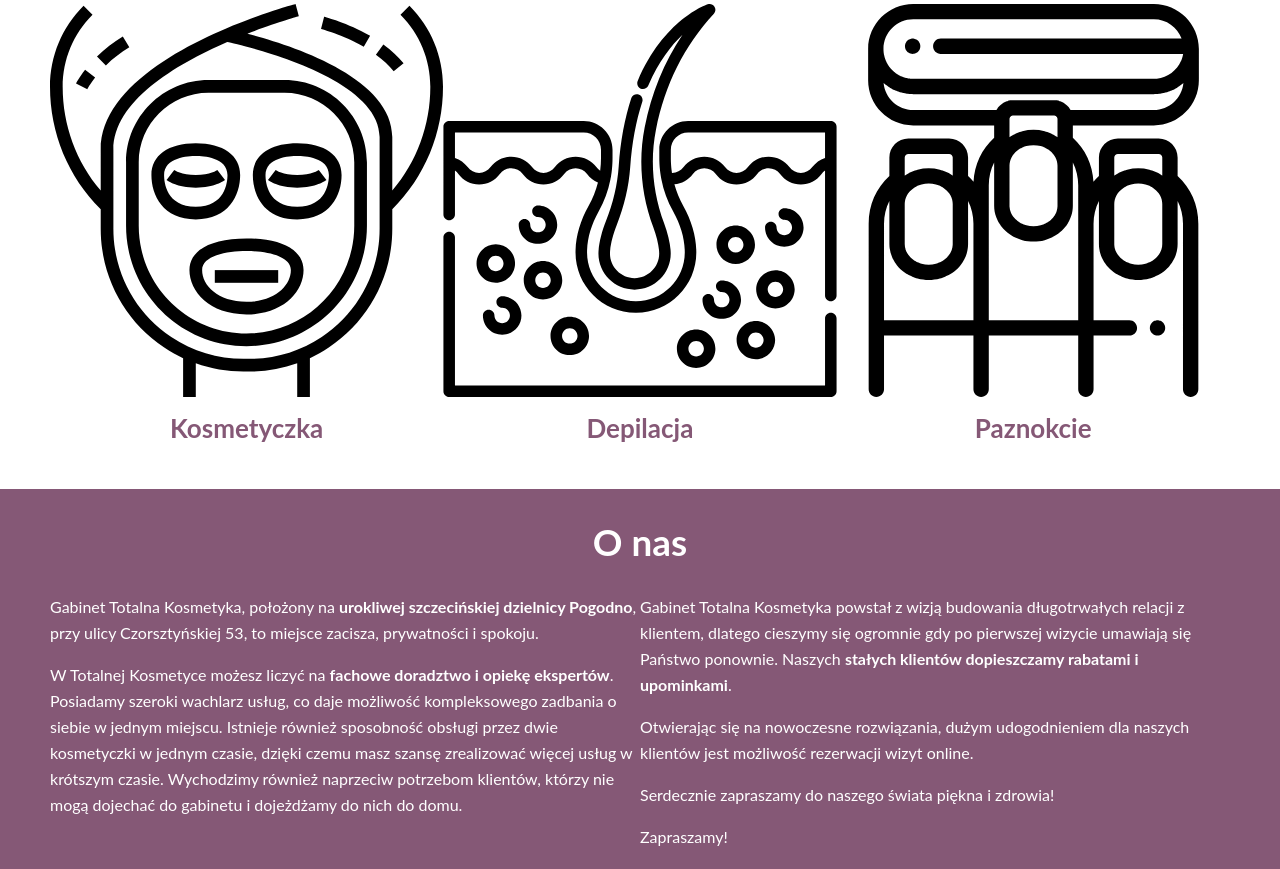
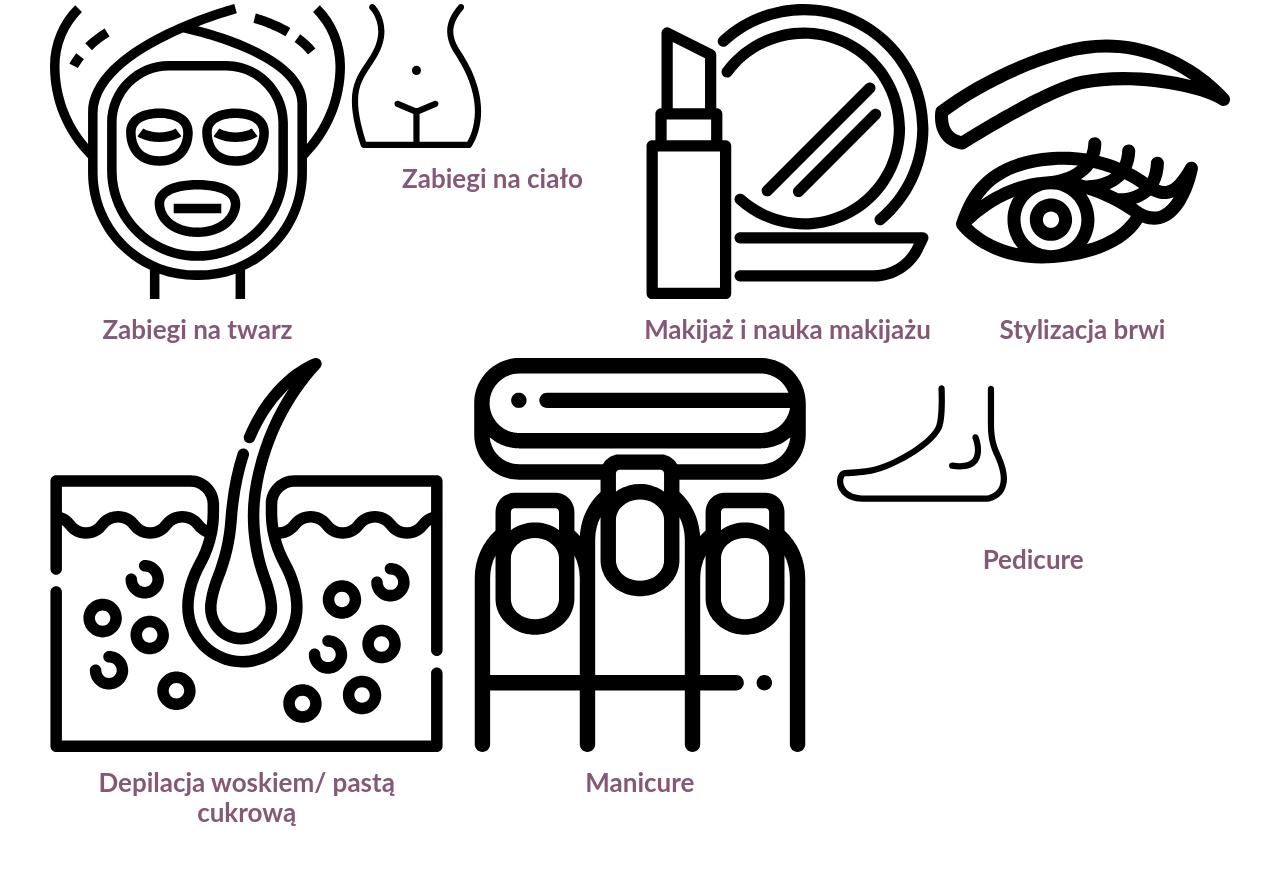
Before and after one commit to Anna-Bartkowiak/Projekt---Totalna-Kosmetyka, a website: page app/index.html in a window 1280 px wide. Shown: the part 768-1637 px from the top of the page. Drawn offline with Linux system fonts and the light colour scheme.

Commit message:
Adding icons.

```diff
--- a/app/index.html
+++ b/app/index.html
@@ -47,17 +47,39 @@
 			<div class="row">
 				<div class="row__medium-3">
 					<img src="assets/images/icons/svg/008-face-mask.svg" alt="kosmetyczka, zabiegi na twarz, zabiegi na ciało, stylizacja brwi i rzęs, makijaż dzienny, makijaż ślubny, makijaż wieczorowy, nauka makijażu, mezoterapia tlenowa, mineralny zabieg na ciało, peeling ciała, masaż próżniowy, dopełnianie rzęs, henna brwi, henna rzęs, przedłużanie rzęs, zagęszczanie rzęs, regulacja brwi, trwała na rzęsy, szczecin, lewobrzeże">
-					<h3 class="headline headline--centered headline--small headline--margin-small">Kosmetyczka</h3>
+					<h3 class="headline headline--centered headline--small headline--margin-small">Zabiegi na twarz</h3>
 				</div>
 
 				<div class="row__medium-3">
-					<img src="assets/images/icons/svg/epidermis.svg" alt="depilacja woskiem, depilacja pastą cukrową, regulacja brwi woskiem, depilacja bikini klasyczne, depilacja bikini francuskie, depilacja brazylijska, szczecin, lewobrzeże">
-					<h3 class="headline headline--centered headline--small headline--margin-small">Depilacja</h3>
+					<img src="assets/images/icons/svg/006-shape.svg" alt="depilacja woskiem, depilacja pastą cukrową, regulacja brwi woskiem, depilacja bikini klasyczne, depilacja bikini francuskie, depilacja brazylijska, szczecin, lewobrzeże">
+					<h3 class="headline headline--centered headline--small headline--margin-small">Zabiegi na ciało</h3>
 				</div>
 
 				<div class="row__medium-3">
-					<img src="assets/images/icons/svg/003-manicure.svg" alt="manicure, hybrydowy, hybryda, zabieg parafinowy, ściągniecie hybrydy, pedicure, masaż stóp, klamra na paznokieć, pedicure z hybrydą, rekonstrukcja płytki paznokciowej, usuwanie odcisku, wrastające paznokcie">
-					<h3 class="headline headline--centered headline--small headline--margin-small">Paznokcie</h3>
+					<img src="assets/images/icons/svg/005-cosmetics.svg" alt="manicure, hybrydowy, hybryda, zabieg parafinowy, ściągniecie hybrydy, pedicure, masaż stóp, klamra na paznokieć, pedicure z hybrydą, rekonstrukcja płytki paznokciowej, usuwanie odcisku, wrastające paznokcie">
+					<h3 class="headline headline--centered headline--small headline--margin-small">Makijaż i nauka makijażu</h3>
+				</div>
+
+				<div class="row__medium-3">
+					<img src="assets/images/icons/svg/004-eye-make-up.svg" alt="manicure, hybrydowy, hybryda, zabieg parafinowy, ściągniecie hybrydy, pedicure, masaż stóp, klamra na paznokieć, pedicure z hybrydą, rekonstrukcja płytki paznokciowej, usuwanie odcisku, wrastające paznokcie">
+					<h3 class="headline headline--centered headline--small headline--margin-small">Stylizacja brwi</h3>
+				</div>
+			</div>
+
+			<div class="row">
+				<div class="row__medium-4">
+					<img src="assets/images/icons/svg/epidermis.svg" alt="kosmetyczka, zabiegi na twarz, zabiegi na ciało, stylizacja brwi i rzęs, makijaż dzienny, makijaż ślubny, makijaż wieczorowy, nauka makijażu, mezoterapia tlenowa, mineralny zabieg na ciało, peeling ciała, masaż próżniowy, dopełnianie rzęs, henna brwi, henna rzęs, przedłużanie rzęs, zagęszczanie rzęs, regulacja brwi, trwała na rzęsy, szczecin, lewobrzeże">
+					<h3 class="headline headline--centered headline--small headline--margin-small">Depilacja woskiem/ pastą cukrową</h3>
+				</div>
+
+				<div class="row__medium-4">
+					<img src="assets/images/icons/svg/003-manicure.svg" alt="depilacja woskiem, depilacja pastą cukrową, regulacja brwi woskiem, depilacja bikini klasyczne, depilacja bikini francuskie, depilacja brazylijska, szczecin, lewobrzeże">
+					<h3 class="headline headline--centered headline--small headline--margin-small">Manicure</h3>
+				</div>
+
+				<div class="row__medium-4">
+					<img src="assets/images/icons/svg/002-foot-side-view-outline.svg" alt="manicure, hybrydowy, hybryda, zabieg parafinowy, ściągniecie hybrydy, pedicure, masaż stóp, klamra na paznokieć, pedicure z hybrydą, rekonstrukcja płytki paznokciowej, usuwanie odcisku, wrastające paznokcie">
+					<h3 class="headline headline--centered headline--small headline--margin-small">Pedicure</h3>
 				</div>
 			</div>
 		</div>
--- a/app/temp/styles/styles.css
+++ b/app/temp/styles/styles.css
@@ -777,10 +777,6 @@ a {
 
 @media (min-width: 530px) {
 
-		.row__medium-3 {
-			float: left;
-			width: 33.33%;
-		}
 
 		.row__medium-6 {
 			float: left;
@@ -789,6 +785,12 @@ a {
 	}
 
 @media (min-width: 800px) {
+
+		.row__medium-3 {
+			float: left;
+			width: 25%;
+		}
+
 		.row__medium-4 {
 			float: left;
 			width: 33.33%;
```
Also changed, not shown: app/assets/styles/modules/_row.css (+6 -4 lines).
